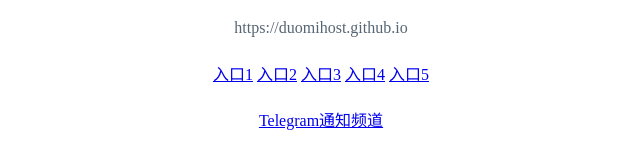
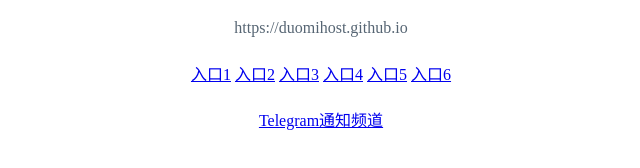
Before and after one commit to duomihost/tabnet, a website: page index.html in a window 1280 px wide. Shown: the part 364-532 px from the top of the page, 319-959 px from the left. Drawn offline with Linux system fonts and the light colour scheme.

Commit message:
Update index.html

```diff
--- a/index.html
+++ b/index.html
@@ -27,6 +27,7 @@
       <a href="https://higo.tabnet.top" target="_blank">入口3</a>
       <a href="https://higo.tabweb3.site" target="_blank">入口4</a>
       <a href="https://go.tabweb.xyz" target="_blank">入口5</a>
+      <a href="https://hi.dmhosts.com" target="_blank">入口6</a>
 
     <p>
       <a href="https://t.me/tabnet3" target="_blank">Telegram通知频道</a>
```
